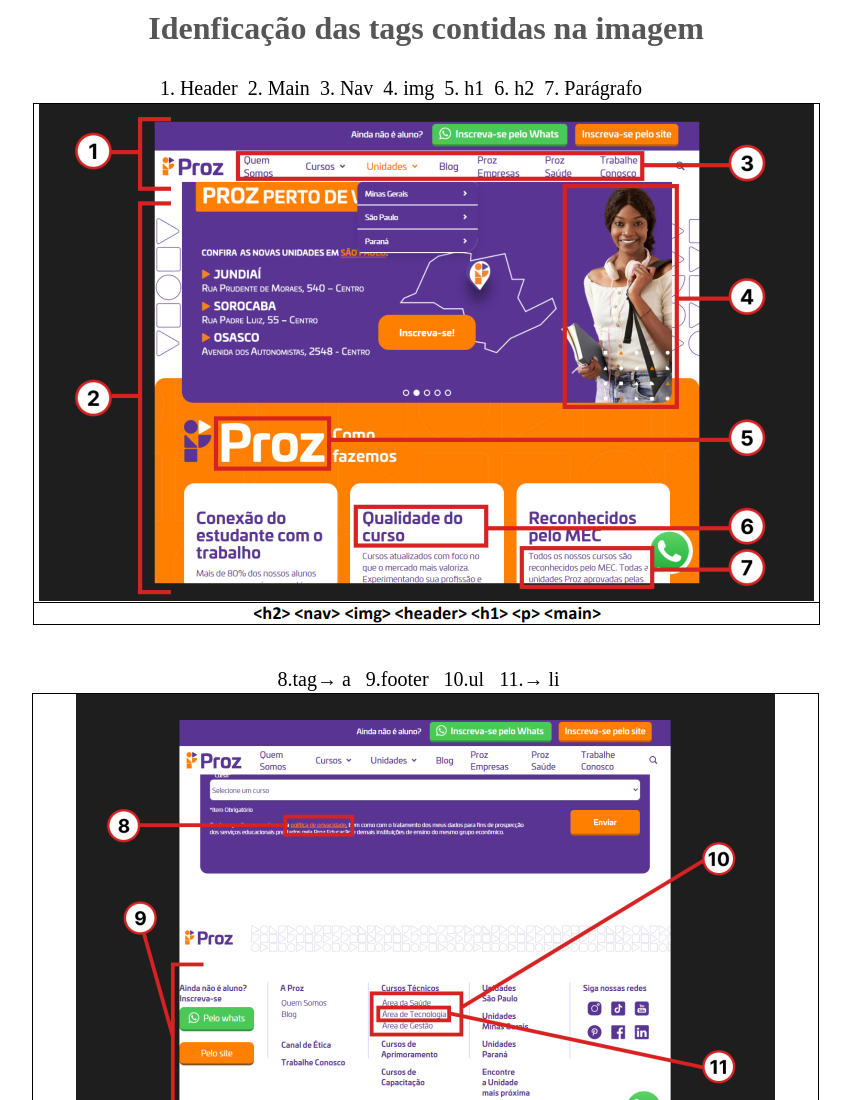
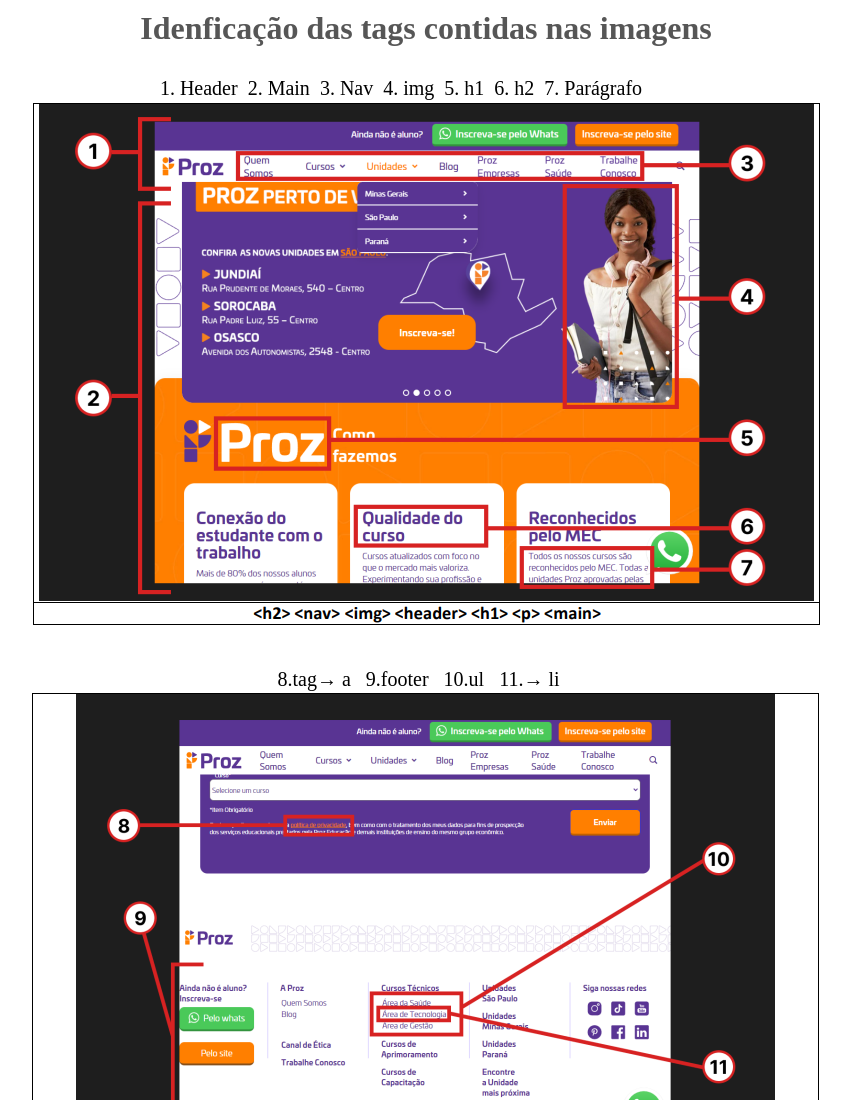
Before and after one commit to AlanPedroD/primeiro-desafio-html-proz, a plain HTML site: page index.html in a window 1280 px wide. Shown: the top 1100 px of the page, without its empty margins (214-1065 px from the left). Drawn offline with Linux system fonts and the light colour scheme.

Commit message:
correcao título

```diff
--- a/index.html
+++ b/index.html
@@ -8,7 +8,7 @@
 </head>
 <body>
     <main>
-        <h1>Idenficação das tags contidas na imagem</h1>
+        <h1>Idenficação das tags contidas nas imagens</h1>
         <section>
             <img src="imagens/Ilustração_01_CodePark01.png" alt="">
             <ol>
```
